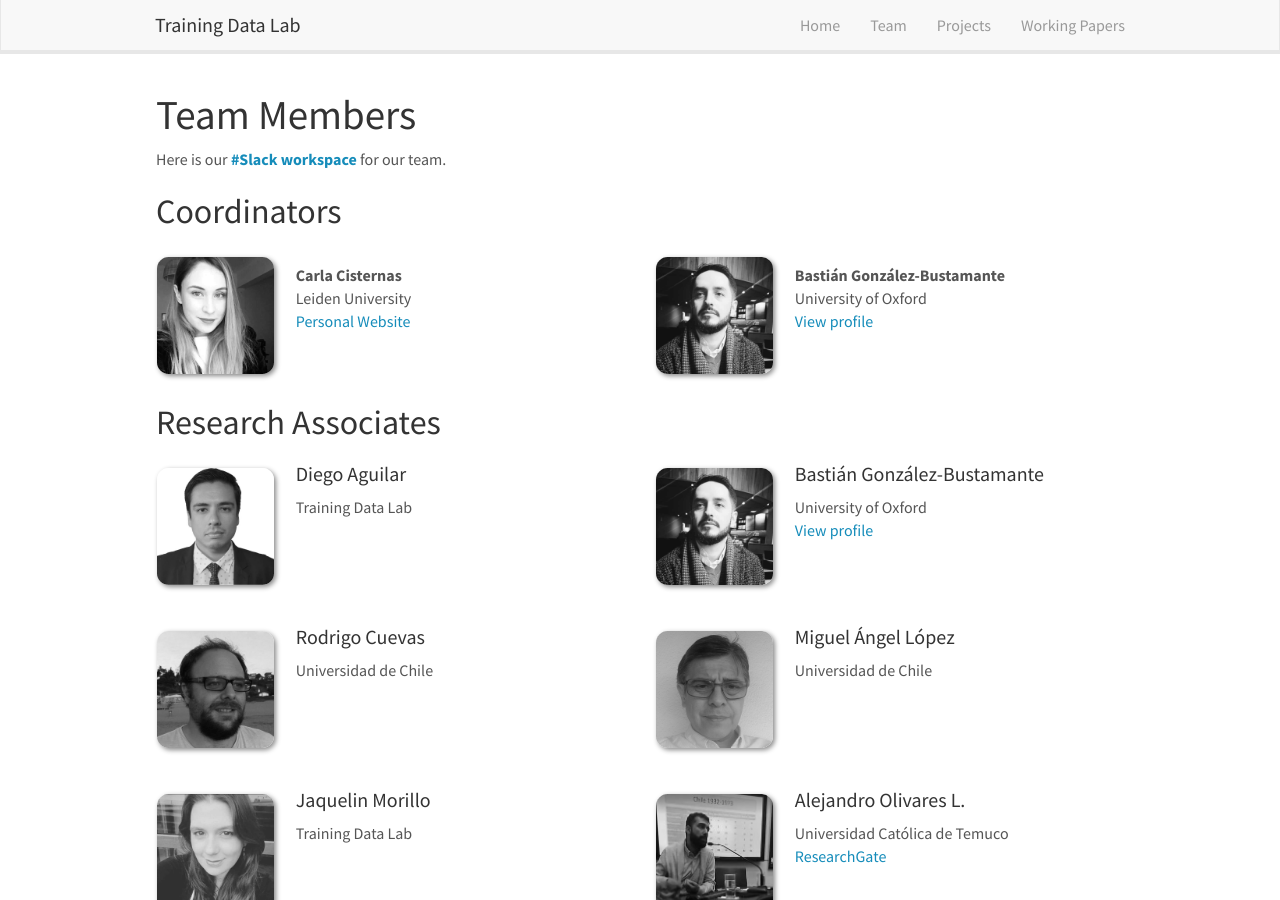
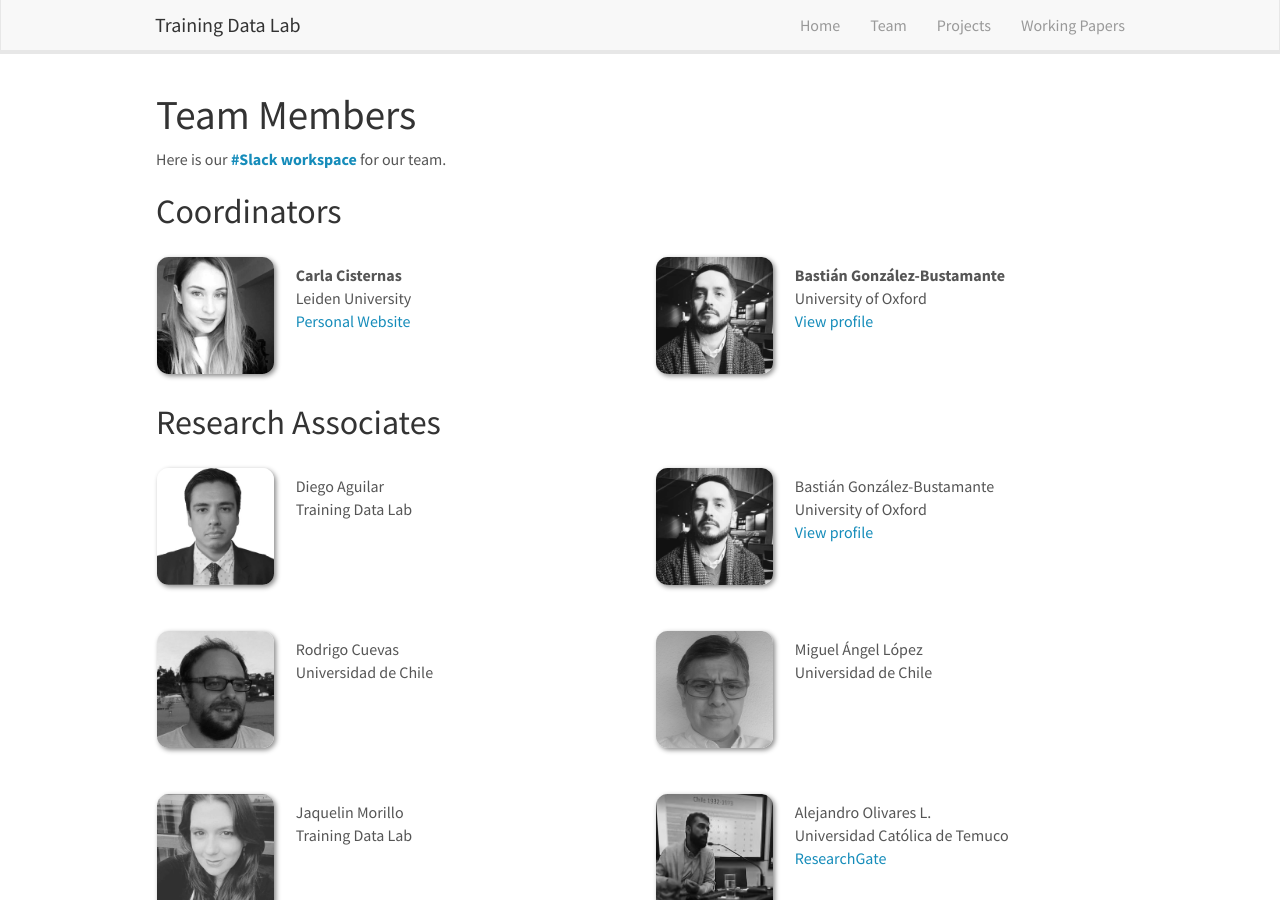
Before and after one commit to training-datalab/old-training-datalab.com, a Jekyll site: the page built from _pages/team.md, in a window 1280 px wide and 900 px high. Built offline with Jekyll 4.4.1, drawn with Linux system fonts in a browser that asks for light colours; nearby versions of some CDN libraries.

Commit message:
Update team.md

```diff
--- a/_pages/team.md
+++ b/_pages/team.md
@@ -53,7 +53,8 @@ Here is our <a href="https://training-datalab.slack.com" target="_blank"><strong
 
 <div class="col-sm-6 clearfix">
   <img src="{{ site.url }}{{ site.baseurl }}/images/team/{{ member.photo }}" class="img-responsive" width="25%" style="float: left" />
-  <h4>{{ member.name }}</h4>
+  <!-- <h4>{{ member.name }}</h4> -->
+  <br>{{ member.name }}<br>
   <!-- {{ member.info }}<br><{{ member.email }}><br>{{ member.website }}-->
   {{ member.info }}<br>{{ member.website }}
 </div>
@@ -83,7 +84,8 @@ Here is our <a href="https://training-datalab.slack.com" target="_blank"><strong
 
 <div class="col-sm-6 clearfix">
   <img src="{{ site.url }}{{ site.baseurl }}/images/team/{{ member.photo }}" class="img-responsive" width="25%" style="float: left" />
-  <h4>{{ member.name }}</h4>
+  <!-- <h4>{{ member.name }}</h4> -->
+  <br>{{ member.name }}<br>
   <!-- {{ member.info }}<br><{{ member.email }}><br>{{ member.website }} -->
   {{ member.info }}<br>{{ member.website }}
 </div>
```
